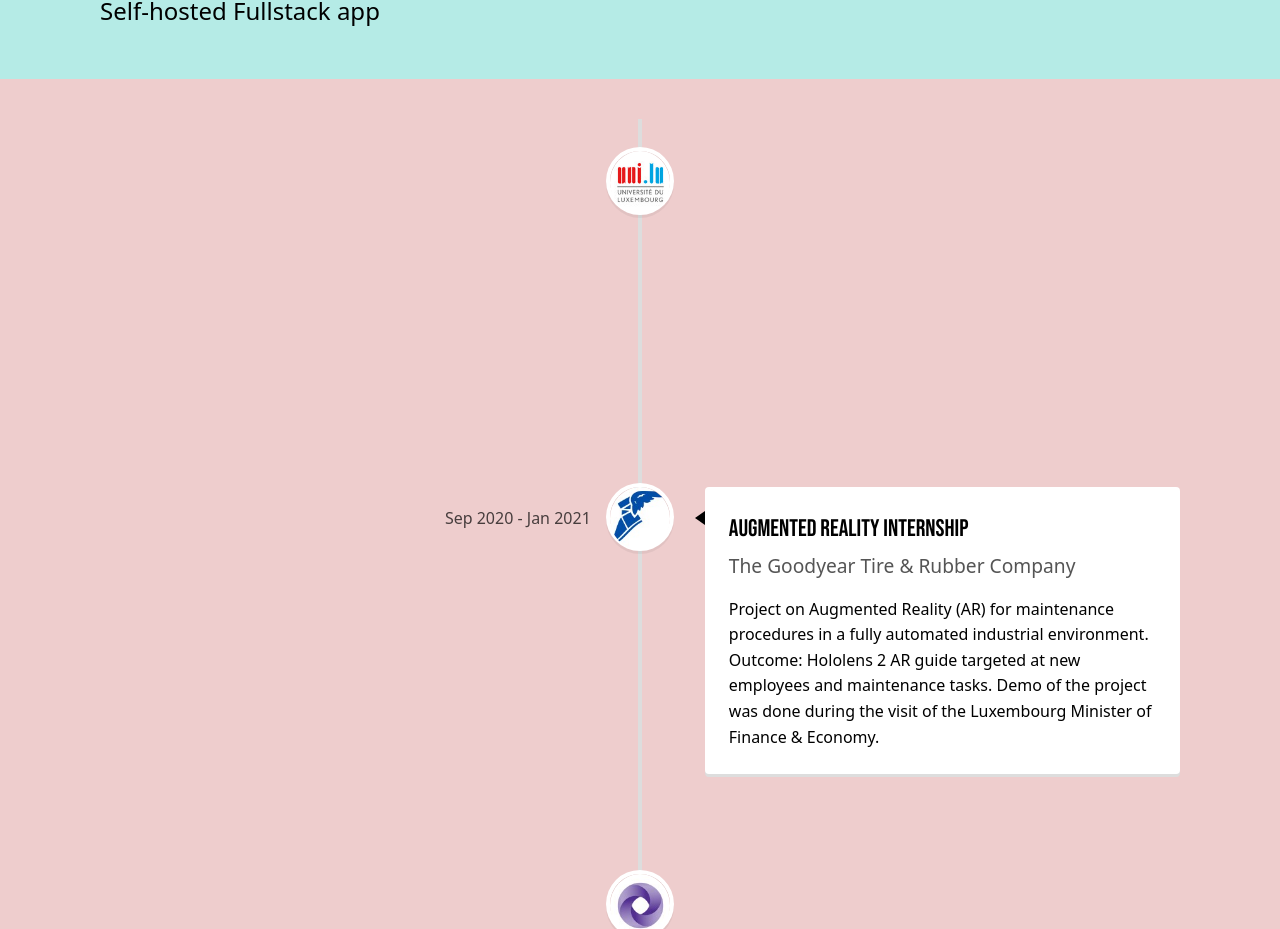
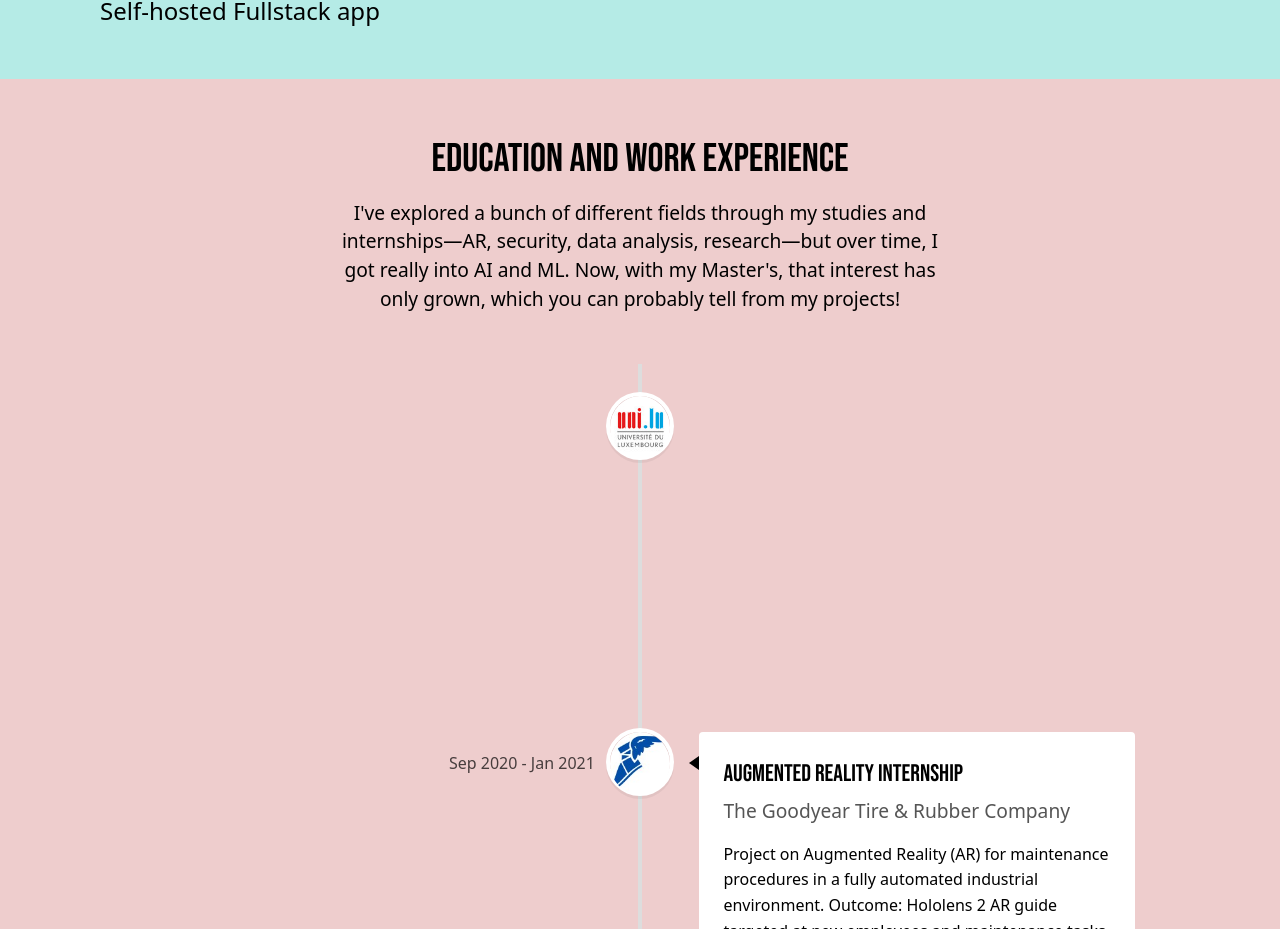
Before and after one commit to Titouaaaan/pi5-app, a Next.js app in the folder my-app/: page / in a window 1280 px wide. Shown: the part 2172-3101 px from the top of the page. Built offline with nearby package versions, Linux system fonts and the light colour scheme; no server answers.

Commit message:
forgor the title and description :/

```diff
--- a/my-app/app/timeline/Timeline.module.css
+++ b/my-app/app/timeline/Timeline.module.css
@@ -1,5 +1,21 @@
 .section {
   background-color: #eecdcd;
+  padding: 50px;
+}
+
+.maintitle {
+  text-align: center;
+  font-size: 2.5rem;
+  margin-bottom: 10px;
+  font-family: 'Bebas Neue', sans-serif;
+}
+
+.maindescription {
+  text-align: center;
+  font-size: 1.2rem;
+  margin-bottom: 20px;
+  max-width: 600px;
+  margin: 0 auto 10px auto;
 }
 
 .timelineContainer {
--- a/my-app/app/timeline/Timeline.tsx
+++ b/my-app/app/timeline/Timeline.tsx
@@ -6,6 +6,12 @@
 const Timeline: React.FC = () => {
   return (
     <section id="timeline" className={styles.section}>
+      <h2 className={styles.maintitle}>Education and Work Experience</h2>
+      <p className={styles.maindescription}>
+      I&apos;ve explored a bunch of different fields through my studies and internships—AR, security, data analysis, research—but over time,
+      I got really into AI and ML. Now, with my Master&apos;s,
+      that interest has only grown, which you can probably tell from my projects!
+      </p>
     <div className={styles.timelineContainer}>
       <VerticalTimeline lineColor="#ddd">
         <VerticalTimelineElement
```
